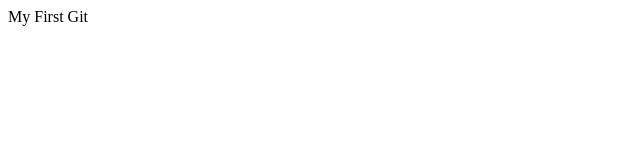
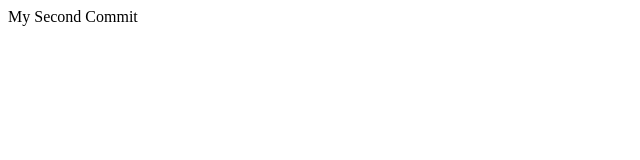
Before and after one commit to madallina/Training, a plain HTML site: page index.html in a window 1280 px wide. Shown: the full height of the page, 0-640 px from the left. Drawn offline with Linux system fonts and the light colour scheme.

Commit message:
My second commit

```diff
--- a/index.html
+++ b/index.html
@@ -8,7 +8,7 @@
 </head>
 <body>
     <div>
-        My First Git
+        My Second Commit
     </div>
 </body>
 </html>
```
